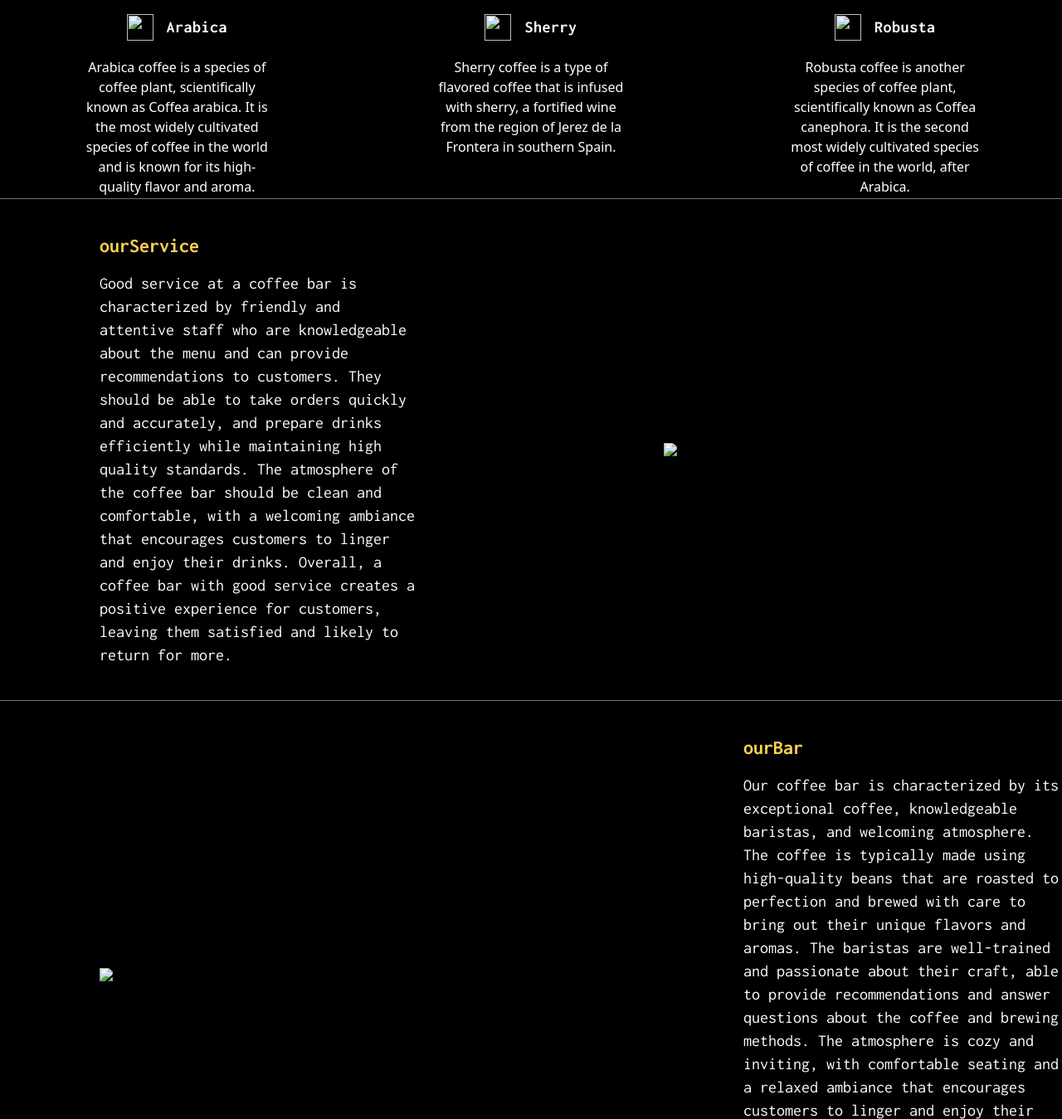
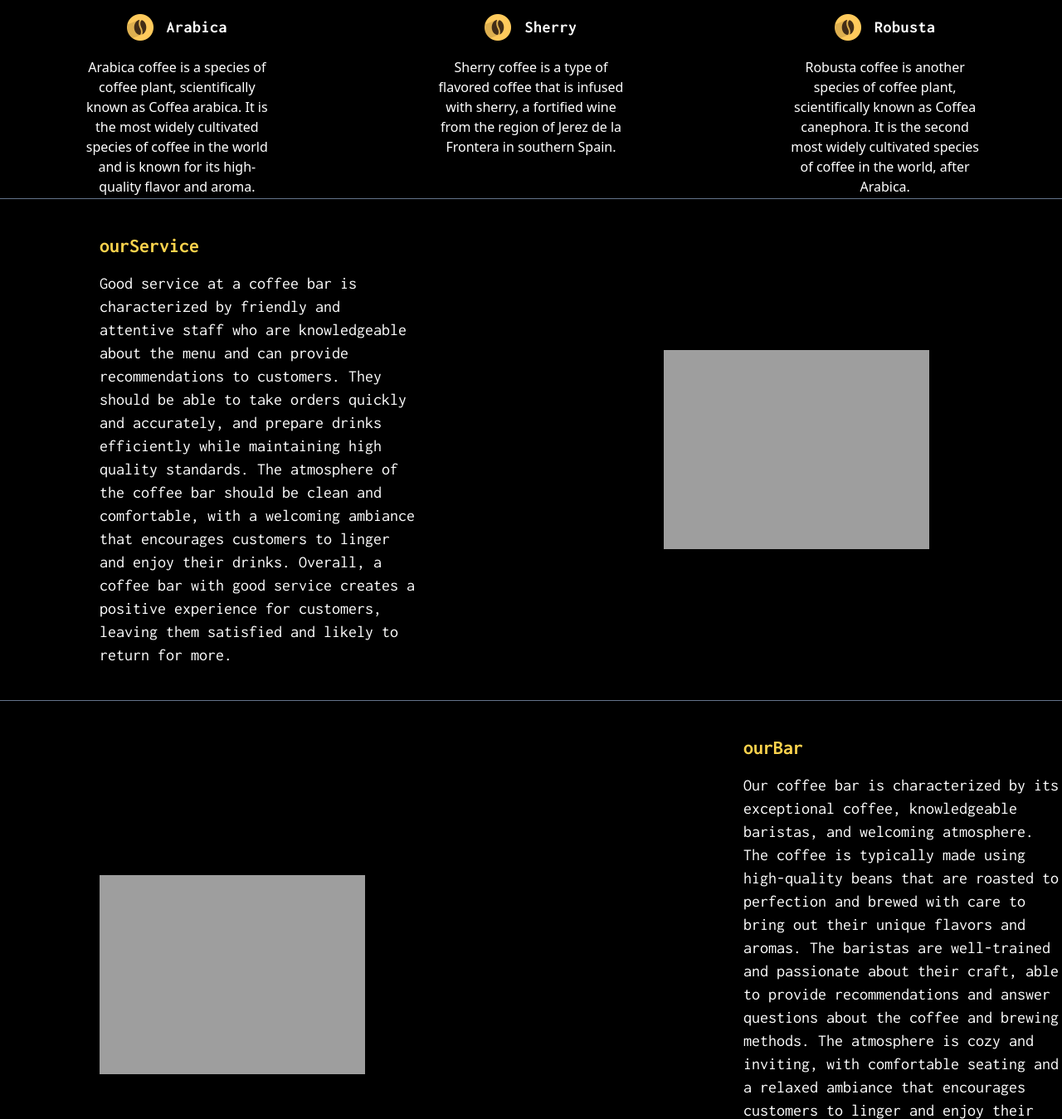
Before and after one commit to TufoT/Tazza, a website: page src/index.html in a window 1280 px wide. Shown: the part 1008-2357 px from the top of the page at 83% size. Drawn offline with Linux system fonts and the light colour scheme; the site is published under a folder, as on GitHub Pages, so addresses that start at the root find nothing.

Commit message:
Add files via upload

```diff
--- a/src/index.html
+++ b/src/index.html
@@ -27,7 +27,7 @@
     </div>
     <div id="top">
         <div class="h-h-bg bg-cover w-full bg-gradient-to-br from-slate-600 to-slate-700 font-inco relative">
-            <img src="/img/background.jpg" class="w-full h-full object-cover mix-blend-overlay absolute">
+            <img src="background.jpg" class="w-full h-full object-cover mix-blend-overlay absolute">
             <div class="flex min-h-screen items-center justify-center">
                 <h2 class="text-2xl ml-4 md:ml-0 lg:ml-0 md:text-4xl lg:text-6xl mb-6 mr-0 md:mb-16 md:mr-3 lg:mb-16 lg:mr-3 text-white ">For the love of <span class="text-amber-300">coffee</span>,</h2>
                 <h3 id="coffee" class="text-2xl md:text-3xl lg:text-5xl text-white"><br> come to our coffee <span class="text-amber-300">bar</span>.</h3>
@@ -39,7 +39,7 @@
         <div class="flex  flex-col md:flex-row lg:flex-row items-start md:items-center lg:items-center justify-around">
             <div class="flex flex-col items-center justify-center w-1/3">
                 <div class="flex items-center">
-                    <img src="/img/b-icon.png" class="h-8 w-8">
+                    <img src="b-icon.png" class="h-8 w-8">
                     <p class="text-white text-xl font-bold tracking-wide font-inco ml-4">Arabica</p>
                 </div>
                 <div class="h-6 w-60 mt-5 text-center">
@@ -50,7 +50,7 @@
             </div>
             <div class="flex flex-col items-center justify-center w-1/3">
                 <div class="flex items-center">
-                    <img src="/img/b-icon.png" class="h-8 w-8">
+                    <img src="b-icon.png" class="h-8 w-8">
                     <p class="text-white text-xl font-bold tracking-wide font-inco ml-4">Sherry</p>
                 </div>
                 <div class="h-6 w-60 mt-5 text-center">
@@ -61,7 +61,7 @@
             </div>
             <div class="flex flex-col items-center justify-center w-1/3">
                 <div class="flex items-center">
-                    <img src="/img/b-icon.png" class="h-8 w-8">
+                    <img src="b-icon.png" class="h-8 w-8">
                     <p class="text-white text-xl font-bold tracking-wide font-inco ml-4">Robusta</p>
                 </div>
                 <div id="service" class="h-6 w-60 mt-5 text-center">
@@ -88,12 +88,12 @@
             </div>
         </div>
         <div class="w-1/3 p-10 mr-20 invisible md:visible lg:visible">
-            <img src="/img/picture1.jpg">
+            <img src="picture1.jpg">
         </div>
     </div>
     <div class="block md:block lg:flex items-center justify-start md:justify-start lg:justify-between p-10 bg-black border-b border-slate-500">
         <div class="w-72 md:w-96 lg:w-1/3 p-10 ml-0 md:ml-52 lg:ml-10">
-            <img src="/img/picture2.jpg">
+            <img src="picture2.jpg">
         </div>
         <div class="w-1/2 pl-0 md:pl-64 lg:pl-64 mr-4 md:mr-4 lg:mr-0">
             <h2 class="text-amber-300 text-1xl md:text-2xl lg:text-2xl font-bold font-inco mb-4">ourBar</h2>
```
